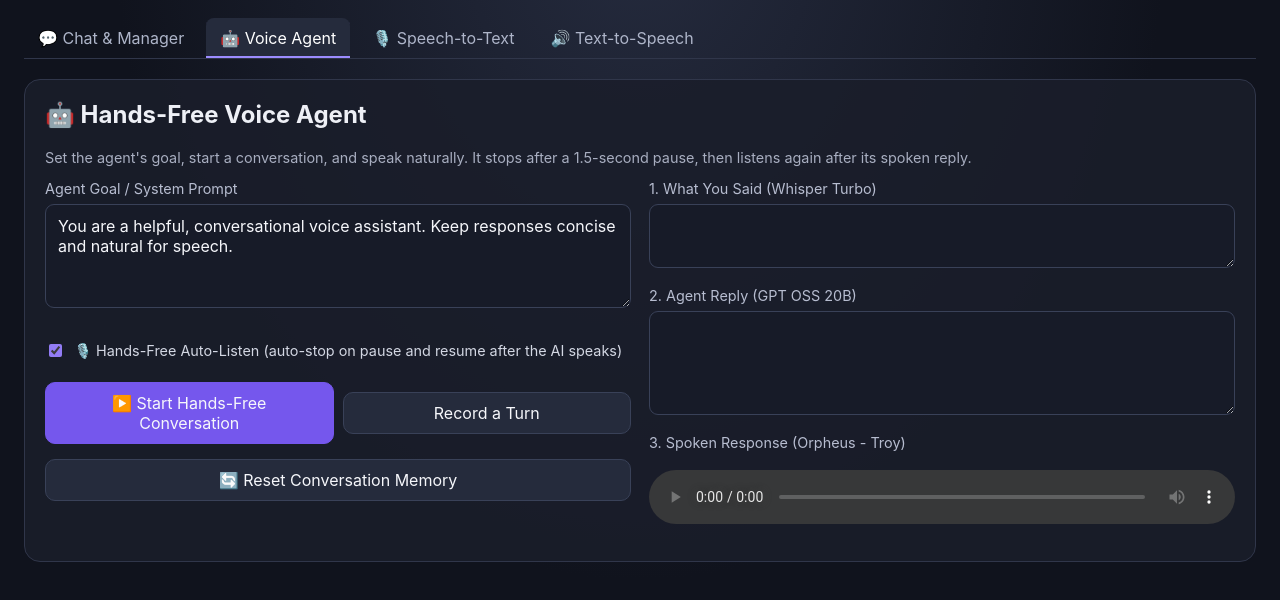
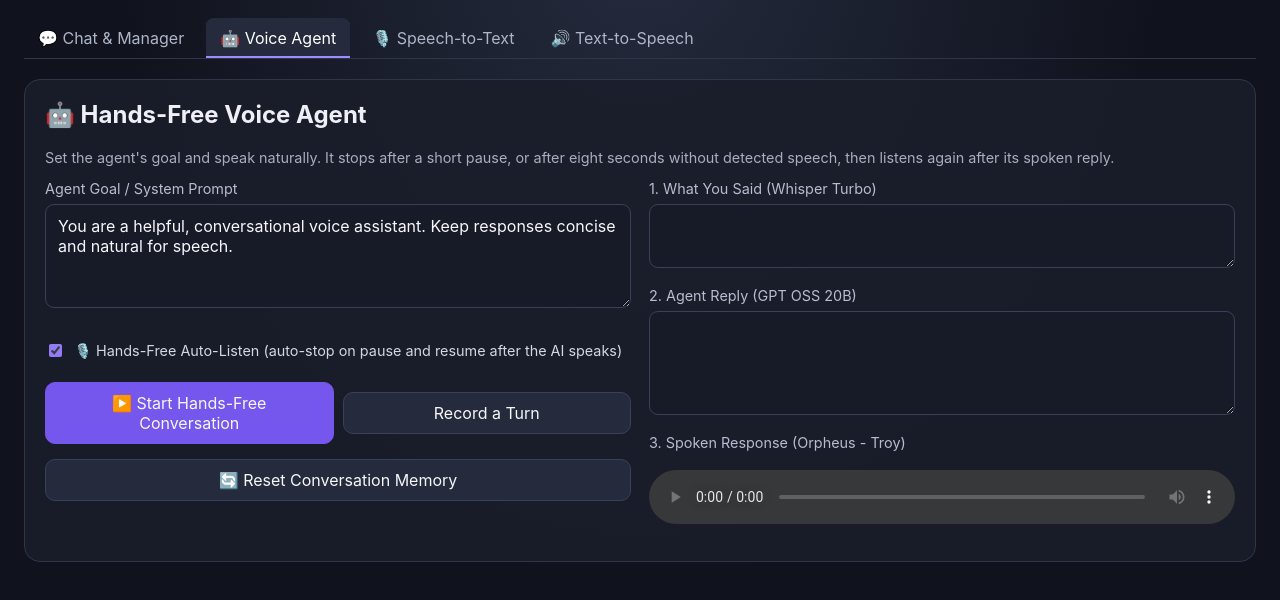
Before and after one commit to MixwellDairy/groq-gradio-suite, a plain HTML site: page index.html in a window 1280 px wide. Both pictures are taken after a click on the button "🤖 Voice Agent". Shown: the part 76-676 px from the top of the page. Drawn offline with Linux system fonts and the light colour scheme; no server answers.

Commit message:
Polish voice mode and validate interface
Co-authored-by: copilot-swe-agent[bot] <198982749+Copilot@users.noreply.github.com>

```diff
--- a/index.html
+++ b/index.html
@@ -184,7 +184,7 @@
       <section id="agent" class="view">
         <div class="card">
           <h2>🤖 Hands-Free Voice Agent</h2>
-          <p class="muted">Set the agent's goal, start a conversation, and speak naturally. It stops after a 1.5-second pause, then listens again after its spoken reply.</p>
+          <p class="muted">Set the agent's goal and speak naturally. It stops after a short pause, or after eight seconds without detected speech, then listens again after its spoken reply.</p>
           <div class="two-column">
             <div class="stack">
               <div class="field">
```
